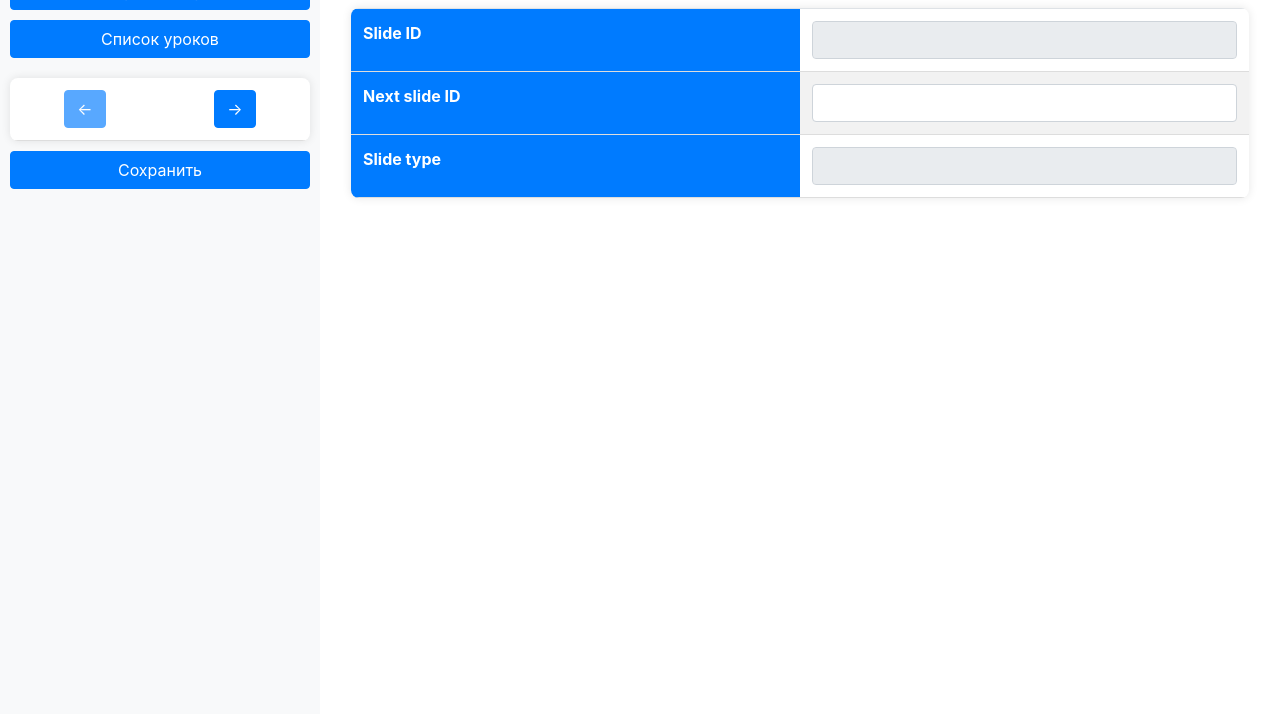
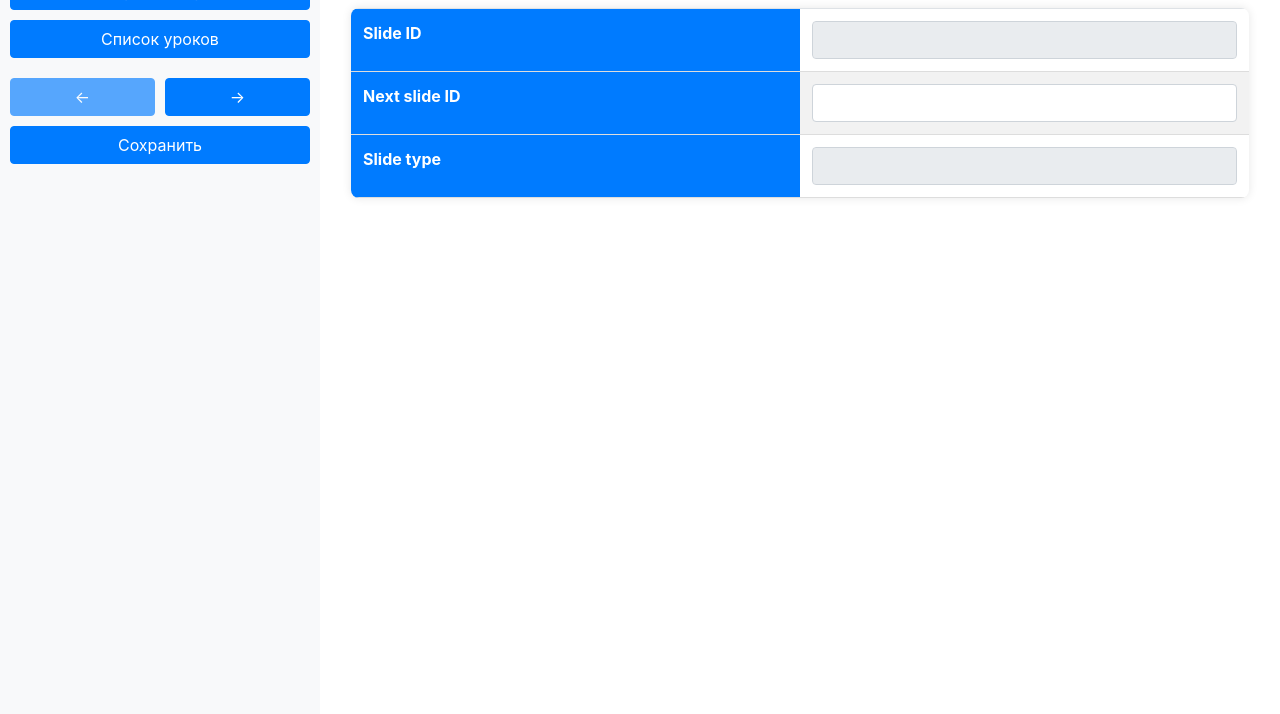
Before and after one commit to vasgg/english_buddy_bot, a FastAPI app: template src/webapp/templates/slide.html in a window 1280 px wide. Shown: the part 86-800 px from the top of the page. Run offline with FastAPI, Linux system fonts and the light colour scheme; the template is opened without the code that fills it, so the values that code supplies are empty; parts of the project's set-up code (start-up, migrations or seed data) failed here and were passed over; some libraries are stand-ins or nearby versions.

Commit message:
Change Front 2

```diff
--- a/src/webapp/static/script.js
+++ b/src/webapp/static/script.js
@@ -51,6 +51,8 @@
 }
 
     // slides.html save slides order
+const saveOrderBtn = document.getElementById('saveOrderBtn')
+if (saveOrderBtn) {
     document.getElementById('saveOrderBtn').addEventListener('click', function() {
         const slides = document.querySelectorAll('#slidesTable tr');
         const orderData = Array.from(slides).map(slide => ({
@@ -74,6 +76,9 @@
               alert('Error saving slide order.');
           });
     });
+}
+
+
 
 
 // reactions.html "-" button
@@ -116,6 +121,18 @@
 function addLessonButton() {
     window.location.href = `/add-lesson/`;
 }
+
+const SwitchSlideButtons = document.querySelectorAll('.SwitchSlideButton')
+if (SwitchSlideButtons.length) {
+    SwitchSlideButtons.forEach(button => {
+        button.addEventListener(('click'), () => {
+            const dataParam = button.getAttribute("data-link-slide");
+            window.location.href = `/slides/${dataParam}`;
+        })
+    })
+}
+
+
 
 
 // slides.html "+" button
@@ -231,6 +248,7 @@
 }
 
 
+
 document.addEventListener("DOMContentLoaded", () => {
     const textareas = document.querySelectorAll('textarea');
     textareas.forEach(textarea => {
--- a/src/webapp/static/style.css
+++ b/src/webapp/static/style.css
@@ -37,6 +37,17 @@
     display: flex;
     align-items: center;
     justify-content: center;
+}
+
+.sidebar__arrow-buttons {
+    display: flex;
+    align-items: center;
+    gap: 10px;
+}
+
+.sidebar__arrow-buttons button {
+    /*аналог width 100%*/
+    flex-grow: 1;
 }
 
 #editTextsForm {
--- a/src/webapp/templates/base.html
+++ b/src/webapp/templates/base.html
@@ -5,7 +5,7 @@
     <meta name="viewport" content="width=device-width, initial-scale=1.0">
     <title>{% block title %}{% endblock %}</title>
 
-    <script src="{{ url_for('static', path='/script.js') }}"></script>
+
     <link href="{{ url_for('static', path='/style.css') }}" rel="stylesheet">
     <link href="https://stackpath.bootstrapcdn.com/bootstrap/4.3.1/css/bootstrap.min.css" rel="stylesheet">
 </head>
@@ -22,6 +22,7 @@
     {% block content %}{% endblock %}
 </div>
 <script src="https://stackpath.bootstrapcdn.com/bootstrap/4.3.1/js/bootstrap.min.js"></script>
+<script src="{{ url_for('static', path='/script.js') }}"></script>
 
 <!--<script src="https://cdn.jsdelivr.net/npm/bootstrap@5.3.2/dist/js/bootstrap.bundle.min.js"-->
 <!--        integrity="sha384-C6RzsynM9kWDrMNeT87bh95OGNyZPhcTNXj1NW7RuBCsyN/o0jlpcV8Qyq46cDfL" crossorigin="anonymous"></script>-->
--- a/src/webapp/templates/slide.html
+++ b/src/webapp/templates/slide.html
@@ -209,22 +209,15 @@
 
 </div>
 <div class="sidebar__button-wrapper">
-    <table style="width: 100%;">
-        <tr>
-            <td style="width: 50%; text-align: center;">
-                <button class="btn btn-primary" {% if not previous_slide %}disabled{% endif %}>
-                    <a href="/slides/{{ previous_slide.id }}/">←</a>
-                </button>
-            </td>
-            <td style="width: 50%; text-align: center;">
-                <button class="btn btn-primary" {% if slide.slide_type.value=='final_slide' %}disabled{% endif %}>
-                    <a href="/slides/{{ slide.next_slide }}/">→</a>
-                </button>
-            </td>
-        </tr>
+    <div class="sidebar__arrow-buttons">
+        <button  class="btn btn-primary SwitchSlideButton" {% if not previous_slide %}disabled{% endif %} data-link-slide="{{previous_slide.id}}">
+            ←
+        </button>
+        <button class="btn btn-primary SwitchSlideButton" {% if slide.slide_type.value=='final_slide' %}disabled{% endif %} data-link-slide="{{slide.next_slide}}">
+            →
+        </button>
+    </div>
 
-
-    </table>
     <button class="btn btn-primary" onclick="document.getElementById('editSlideForm').submit()">Сохранить</button>
 
     <!--    <button class="btn btn-primary" onclick="editSlideForm()">Сохранить</button>-->
```
Also changed, not shown: src/webapp/templates/reactions.html (+27 -1 lines). Lines whose indentation alone changed are shown as unchanged.
